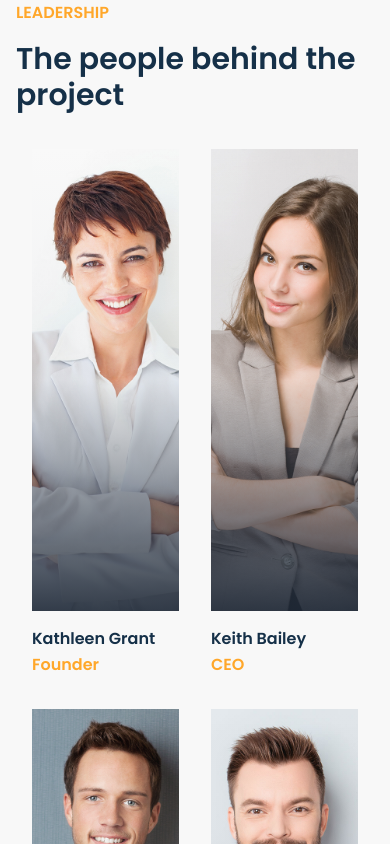
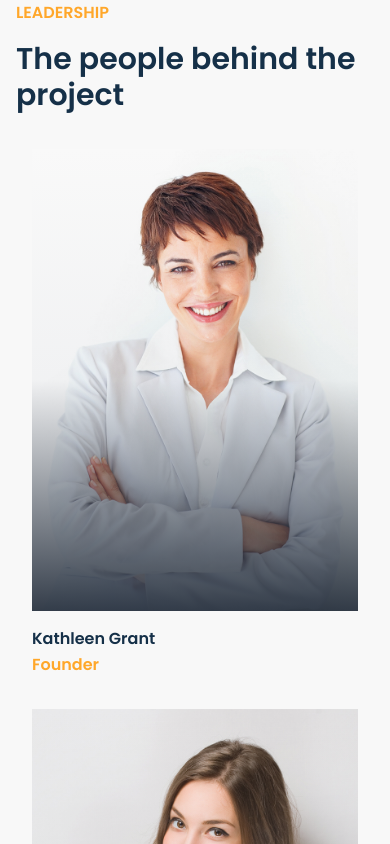
Before and after one commit to techiesakar/realstate, a Next.js app: page /about in a window 390 px wide. Shown: the part 1600-2444 px from the top of the page. Built offline with nearby package versions, Linux system fonts and the light colour scheme.

Commit message:
About page grid fix for mobile device

```diff
--- a/components/pages/about/leadership-section/leadership-section.tsx
+++ b/components/pages/about/leadership-section/leadership-section.tsx
@@ -36,7 +36,7 @@ export const LeadershipSection = async () => {
       title="Leadership"
       subtitle="The people behind the project"
     >
-      <div className="grid lg:grid-cols-4 grid-cols-2">
+      <div className="grid lg:grid-cols-4 md:grid-cols-2">
         {CardData.map((item) => (
           <LeadershipCard
             key={item.name}
```
